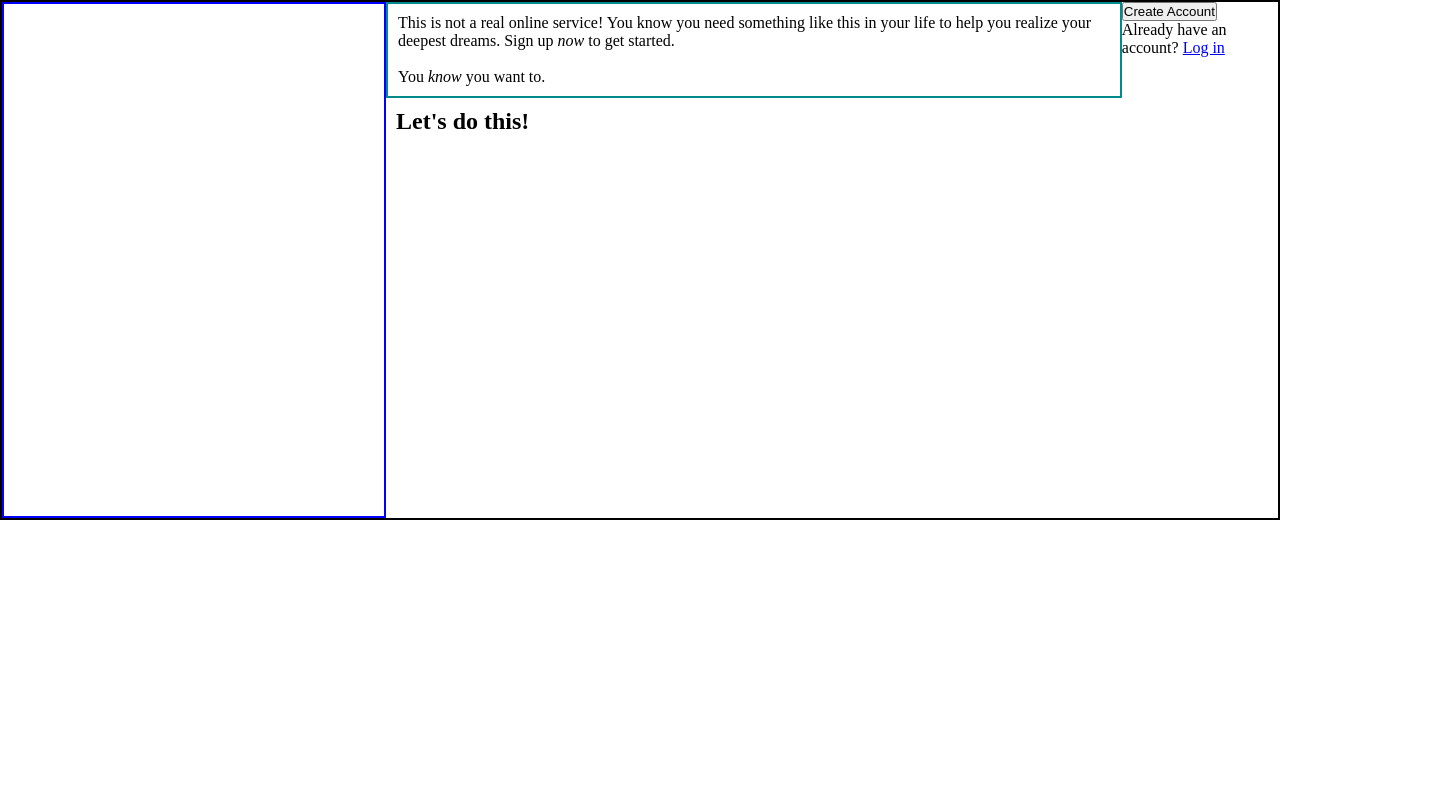
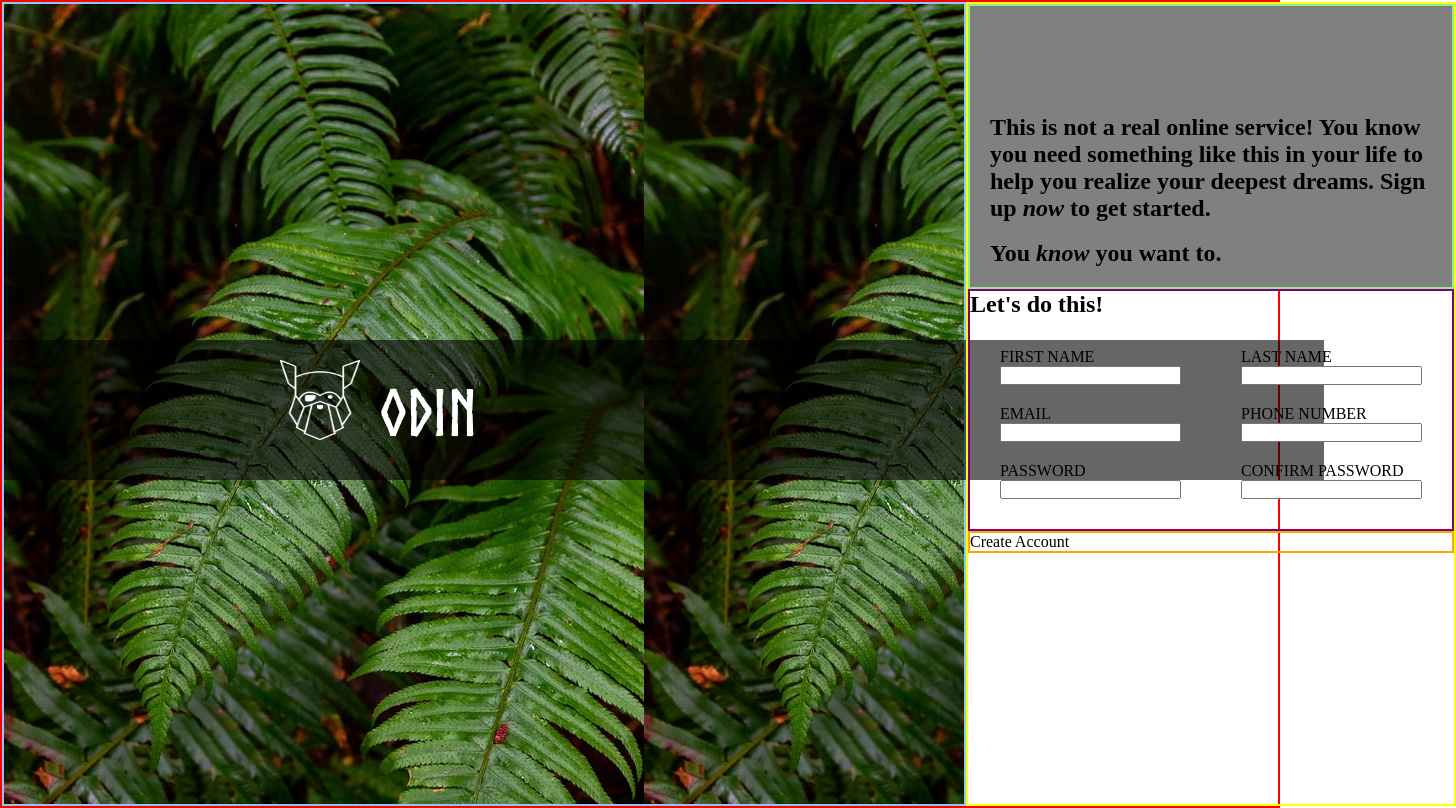
Before and after one commit to dkavla/Sign-Up-Form_Project, a plain HTML site: page index.html in a window 1280 px wide. Shown: the whole page, 1456 px wide, since content can reach past the window. Drawn offline with Linux system fonts and the light colour scheme.

Commit message:
Improve Webpage structure and styling

```diff
--- a/index.html
+++ b/index.html
@@ -8,35 +8,65 @@
     <link rel="stylesheet" href="styles.css">
 </head>
 <body>
-    <div class="main-container">
-        <div class="image-container">
-            <!-- <img class="left-background" src="images/small-background.jpg" alt=""> -->
-            <img class="logo" src="images/odin-logo.png" alt="odin-project-logo">
+    <div class="page-container">
+        <div class="left-column">
+            <div class="logo-div">
+                <img class="odin-logo" src="images/odin-logo.png" alt="">
+                <h3 class="logo-header">ODIN</h3>
             </div>
-        <div class="sign-up-form-container">
-            <form action="#">
-                <div class="intro">
-                    <p>
+        </div>
+        <div class="right-column">
+            <div class="info-div">
+                <p class="first-par">
                     This is not a real online service! You know you need
-                        something like this in your life to help you realize
-                        your deepest dreams. Sign up <em>now</em> to get started.
+                    something like this in your life to help you realize your
+                    deepest dreams. Sign up <em>now</em> to get started.
                 </p>
                 <br>
-                    <p>You <em>know</em> you want to.</p>
+                <p class="second-par">You <em>know</em> you want to.</p>
             </div>
-                <div class="sign-up-form">
+            <div class="sign-up-div">
                 <h2>Let's do this!</h2>
-                    <form action="">
-
-                    </form>
+                    <form class="required-form" action="#">
+                        <div class="first-col">
+                            <ul>
+                                <li>
+                                    <label for="first_name">FIRST NAME</label>
+                                    <input type="text" name="first_name" id="first_name">
+                                </li>
+                                <li>
+                                    <label for="email">EMAIL</label>
+                                    <input type="email" name="email" id="email">
+                                </li>
+                                <li>
+                                    <label for="user_password">PASSWORD</label>
+                                    <input type="password" name="user_password" id="user_password" required>
+                                </li>
+                            </ul>
                         </div>
-                <div class="create-account-container">
-                    <button type="submit">Create Account</button>
-                    <br>
-                    <p>Already have an account? <a class="log-in" href="#">Log in</a></p>
+                        <div class="second-col">
+                            <ul>
+                                <li>
+                                    <label for="last_name">LAST NAME</label>
+                                    <input type="text" name="last_name" id="last_name">
+                                </li>
+                                <li>
+                                    <label for="phone_number">PHONE NUMBER</label>
+                                    <input type="tel" name="phone_number" id="phone_number">
+                                </li>
+                                <li>
+                                    <label for="confirm_password">CONFIRM PASSWORD</label>
+                                    <input type="password" name="confirm_password" id="confirm_password">
+                                </li>
+                            </ul>
                         </div>
                     </form>
             </div>
+            <div class="create-div">
+                Create Account
             </div>
+        </div>
+    </div>
+
 </body>
 </html>
--- a/styles.css
+++ b/styles.css
@@ -3,28 +3,96 @@
     padding: 0;
 }
 
-.main-container {
-    border: 2px solid black;
-    display: flex;
-    flex-direction: row;
-    flex: 1;
+@font-face {
+    font-family: "Norse Bold";
+    src: url("images/Norse-Bold.otf");
 }
 
-.image-container {
-    border: 2px solid blue;
-    background-image: "images/small-background.jpg";
+body {
+    border: 2px solid red;
 }
 
-.sign-up-form-container {
+.page-container {
     display: flex;
     flex-direction: row;
 }
 
-.intro {
-    border: 2px solid darkcyan;
+/* Left Column Styles */
+.left-column {
+    border: 2px solid skyblue;
+    background-image: url("images/small-background.jpg");
+    height: 100vh;
+    width: 120vh;
+}
+
+.logo-div {
+    background-color: rgba(0, 0, 0, 0.6);
+    height: 100px;
+    width: 100dvw;
+    margin-top: 35%;
+    display: flex;
+    flex-direction: row;
+    padding: 20px;
+}
+
+.odin-logo {
+    height: 80px;
+    width: 5rem;
+    margin-left: 20%;
+    font-family: "Norse Bold";
+}
+
+.logo-header {
+    font-family: "Norse Bold";
+    color: #fff;
+    padding: 20px;
+    font-size: 4rem;
+}
+
+/* Right Column Styles */
+.right-column {
+    border: 2px solid yellow;
+}
+
+.right-column > div:nth-child(1) {
+    border: 2px solid lightgreen;
+    padding: 20px;
+    background-color:gray;
+}
+
+.right-column > div:nth-child(1) > p {
+    font-weight: bold;
+    font-family:'Times New Roman', Times, serif;
+    font-size: 1.5rem;
+}
+
+.first-par {
+    margin-top: 20%;
+}
+
+.right-column > div:nth-child(2) {
+    border: 2px solid purple;
+}
+
+
+.right-column > div:nth-child(3) {
+    border: 2px solid orange;
+}
+
+.required-form {
+    display: flex;
+    flex-direction: row;
+}
+
+.required-form .first-col,
+.required-form .second-col {
+    padding: 20px;
+}
+
+ul {
+    list-style: none;
+}
+
+li {
     padding: 10px;
 }
-
-.sign-up-form {
-    padding: 10px;
-}
```
Lines whose indentation alone changed are shown as unchanged.
